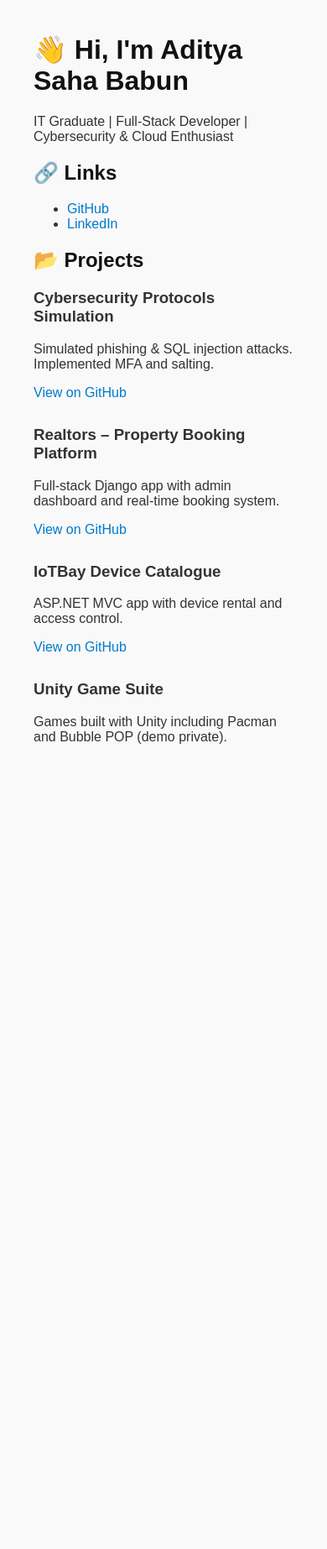
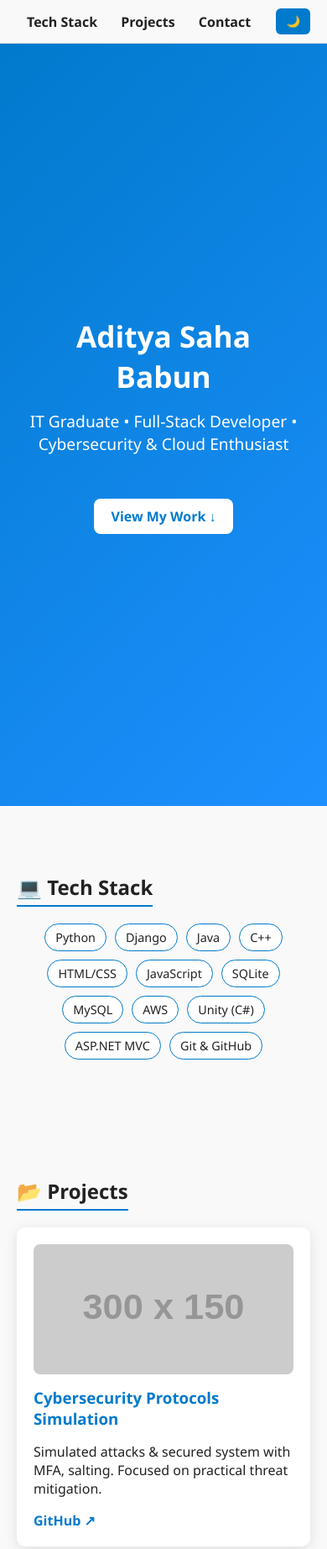
Before and after one commit to Adibabu06/aditya-portfolio, a plain HTML site: page index.html in a window 390 px wide. Shown: the top 1845 px of the page at 84% size. Before the commit the page ends 927 px from the top, so only its background shows below. Drawn offline with Linux system fonts and the light colour scheme; placeholder pictures from the web are drawn by us.

Commit message:
Update index.html

```diff
--- a/index.html
+++ b/index.html
@@ -1,51 +1,258 @@
 <!DOCTYPE html>
 <html lang="en">
 <head>
-  <meta charset="UTF-8">
-  <meta name="viewport" content="width=device-width, initial-scale=1.0">
+  <meta charset="UTF-8" />
+  <meta name="viewport" content="width=device-width, initial-scale=1.0"/>
   <title>Aditya Saha Babun | Portfolio</title>
   <style>
-    body { font-family: Arial, sans-serif; margin: 40px; background: #f9f9f9; color: #333; }
-    h1, h2 { color: #111; }
-    .project { margin-bottom: 30px; }
-    a { color: #007acc; text-decoration: none; }
-    a:hover { text-decoration: underline; }
+    :root {
+      --bg: #f9f9f9;
+      --text: #222;
+      --accent: #007acc;
+      --card-bg: #fff;
+    }
+    body.dark {
+      --bg: #121212;
+      --text: #f4f4f4;
+      --accent: #66bfff;
+      --card-bg: #1e1e1e;
+    }
+
+    html {
+      scroll-behavior: smooth;
+    }
+
+    body {
+      margin: 0;
+      font-family: 'Segoe UI', sans-serif;
+      background-color: var(--bg);
+      color: var(--text);
+      transition: background 0.3s, color 0.3s;
+    }
+
+    nav {
+      position: sticky;
+      top: 0;
+      background: var(--bg);
+      padding: 10px 20px;
+      display: flex;
+      justify-content: space-between;
+      align-items: center;
+      border-bottom: 1px solid #ddd;
+      z-index: 999;
+    }
+
+    nav a {
+      color: var(--text);
+      text-decoration: none;
+      margin: 0 12px;
+      font-weight: bold;
+    }
+
+    nav a:hover {
+      color: var(--accent);
+    }
+
+    .toggle-theme {
+      background: var(--accent);
+      color: #fff;
+      border: none;
+      padding: 8px 12px;
+      border-radius: 6px;
+      cursor: pointer;
+    }
+
+    .intro {
+      height: 100vh;
+      background: linear-gradient(135deg, var(--accent), #1e90ff);
+      color: #fff;
+      display: flex;
+      flex-direction: column;
+      justify-content: center;
+      align-items: center;
+      text-align: center;
+      padding: 2rem;
+    }
+
+    .intro h1 {
+      font-size: 3rem;
+      margin: 0;
+    }
+
+    .intro p {
+      font-size: 1.2rem;
+      margin-top: 1rem;
+    }
+
+    .intro a {
+      margin-top: 2rem;
+      background: #fff;
+      color: var(--accent);
+      padding: 10px 20px;
+      text-decoration: none;
+      border-radius: 8px;
+      font-weight: bold;
+    }
+
+    section {
+      padding: 60px 20px;
+      max-width: 1000px;
+      margin: auto;
+    }
+
+    h2.section-title {
+      border-bottom: 2px solid var(--accent);
+      display: inline-block;
+      padding-bottom: 5px;
+      margin-bottom: 20px;
+    }
+
+    .tech-stack, .links {
+      display: flex;
+      flex-wrap: wrap;
+      gap: 10px;
+      justify-content: center;
+    }
+
+    .tech-stack span {
+      padding: 6px 12px;
+      border: 1px solid var(--accent);
+      border-radius: 20px;
+      font-size: 0.9rem;
+      background: var(--card-bg);
+    }
+
+    .projects {
+      display: grid;
+      grid-template-columns: repeat(auto-fit, minmax(280px, 1fr));
+      gap: 20px;
+    }
+
+    .project {
+      background: var(--card-bg);
+      border-radius: 10px;
+      padding: 20px;
+      box-shadow: 0 4px 16px rgba(0,0,0,0.1);
+      transition: transform 0.2s;
+    }
+
+    .project:hover {
+      transform: translateY(-5px);
+    }
+
+    .project img {
+      width: 100%;
+      border-radius: 8px;
+      margin-bottom: 10px;
+    }
+
+    .project h3 {
+      color: var(--accent);
+      margin: 0;
+    }
+
+    .project a {
+      color: var(--accent);
+      text-decoration: none;
+      font-weight: bold;
+    }
+
+    .contact {
+      text-align: center;
+      font-size: 1.1rem;
+    }
+
+    .resume {
+      text-align: center;
+      margin-top: 20px;
+    }
+
+    .resume a {
+      background: var(--accent);
+      color: #fff;
+      padding: 10px 20px;
+      border-radius: 8px;
+      text-decoration: none;
+      font-weight: bold;
+    }
+
+    @media (max-width: 600px) {
+      .intro h1 {
+        font-size: 2.2rem;
+      }
+    }
   </style>
 </head>
 <body>
-  <h1>👋 Hi, I'm Aditya Saha Babun</h1>
-  <p>IT Graduate | Full-Stack Developer | Cybersecurity & Cloud Enthusiast</p>
+  <nav>
+    <div>
+      <a href="#tech">Tech Stack</a>
+      <a href="#projects">Projects</a>
+      <a href="#contact">Contact</a>
+    </div>
+    <button class="toggle-theme" onclick="toggleTheme()">🌙</button>
+  </nav>
 
-  <h2>🔗 Links</h2>
-  <ul>
-    <li><a href="https://github.com/Adibabu06">GitHub</a></li>
-    <li><a href="https://www.linkedin.com/in/aditya-saha-babun-aab3b7371/">LinkedIn</a></li>
-  </ul>
+  <section class="intro">
+    <h1>Aditya Saha Babun</h1>
+    <p>IT Graduate • Full-Stack Developer • Cybersecurity & Cloud Enthusiast</p>
+    <a href="#projects">View My Work ↓</a>
+  </section>
 
-  <h2>📂 Projects</h2>
+  <section id="tech">
+    <h2 class="section-title">💻 Tech Stack</h2>
+    <div class="tech-stack">
+      <span>Python</span><span>Django</span><span>Java</span><span>C++</span>
+      <span>HTML/CSS</span><span>JavaScript</span><span>SQLite</span>
+      <span>MySQL</span><span>AWS</span><span>Unity (C#)</span>
+      <span>ASP.NET MVC</span><span>Git & GitHub</span>
+    </div>
+  </section>
 
-  <div class="project">
-    <h3>Cybersecurity Protocols Simulation</h3>
-    <p>Simulated phishing & SQL injection attacks. Implemented MFA and salting.</p>
-    <a href="https://github.com/Adibabu06/Assignment-4">View on GitHub</a>
-  </div>
+  <section id="projects">
+    <h2 class="section-title">📂 Projects</h2>
+    <div class="projects">
+      <div class="project">
+        <img src="https://via.placeholder.com/300x150?text=Cybersecurity+Sim" alt="Cybersecurity" />
+        <h3>Cybersecurity Protocols Simulation</h3>
+        <p>Simulated attacks & secured system with MFA, salting. Focused on practical threat mitigation.</p>
+        <a href="https://github.com/Adibabu06/Assignment-4" target="_blank">GitHub ↗</a>
+      </div>
+      <div class="project">
+        <img src="https://via.placeholder.com/300x150?text=Realtors" alt="Realtors" />
+        <h3>Realtors – Booking Platform</h3>
+        <p>Built with Django + SQLite. Real-time booking, admin dashboard, auth system.</p>
+        <a href="https://github.com/Adibabu06/Assignment-4" target="_blank">GitHub ↗</a>
+      </div>
+      <div class="project">
+        <img src="https://via.placeholder.com/300x150?text=IoTBay" alt="IoTBay" />
+        <h3>IoTBay Device Catalogue</h3>
+        <p>ASP.NET MVC app with role-based access for device rentals, purchases, and admin actions.</p>
+        <a href="https://github.com/beattelljuice/IoTBay" target="_blank">GitHub ↗</a>
+      </div>
+      <div class="project">
+        <img src="https://via.placeholder.com/300x150?text=Unity+Games" alt="Unity Game Suite" />
+        <h3>Unity Game Suite</h3>
+        <p>Pacman, Bubble POP, and NBA simulator built in Unity C# with logic and animation.</p>
+        <a href="#">Demo Private</a>
+      </div>
+    </div>
+  </section>
 
-  <div class="project">
-    <h3>Realtors – Property Booking Platform</h3>
-    <p>Full-stack Django app with admin dashboard and real-time booking system.</p>
-    <a href="https://github.com/Adibabu06/Assignment-4">View on GitHub</a>
-  </div>
+  <section id="contact">
+    <h2 class="section-title">📬 Contact Me</h2>
+    <div class="contact">
+      <p>Email: <a href="mailto:adityasaha2012.as@gmail.com">adityasaha2012.as@gmail.com</a></p>
+      <div class="resume">
+        <a href="resume.pdf" download>📄 Download Resume</a>
+      </div>
+    </div>
+  </section>
 
-  <div class="project">
-    <h3>IoTBay Device Catalogue</h3>
-    <p>ASP.NET MVC app with device rental and access control.</p>
-    <a href="https://github.com/beattelljuice/IoTBay">View on GitHub</a>
-  </div>
-
-  <div class="project">
-    <h3>Unity Game Suite</h3>
-    <p>Games built with Unity including Pacman and Bubble POP (demo private).</p>
-  </div>
-
+  <script>
+    function toggleTheme() {
+      document.body.classList.toggle('dark');
+    }
+  </script>
 </body>
 </html>
```
